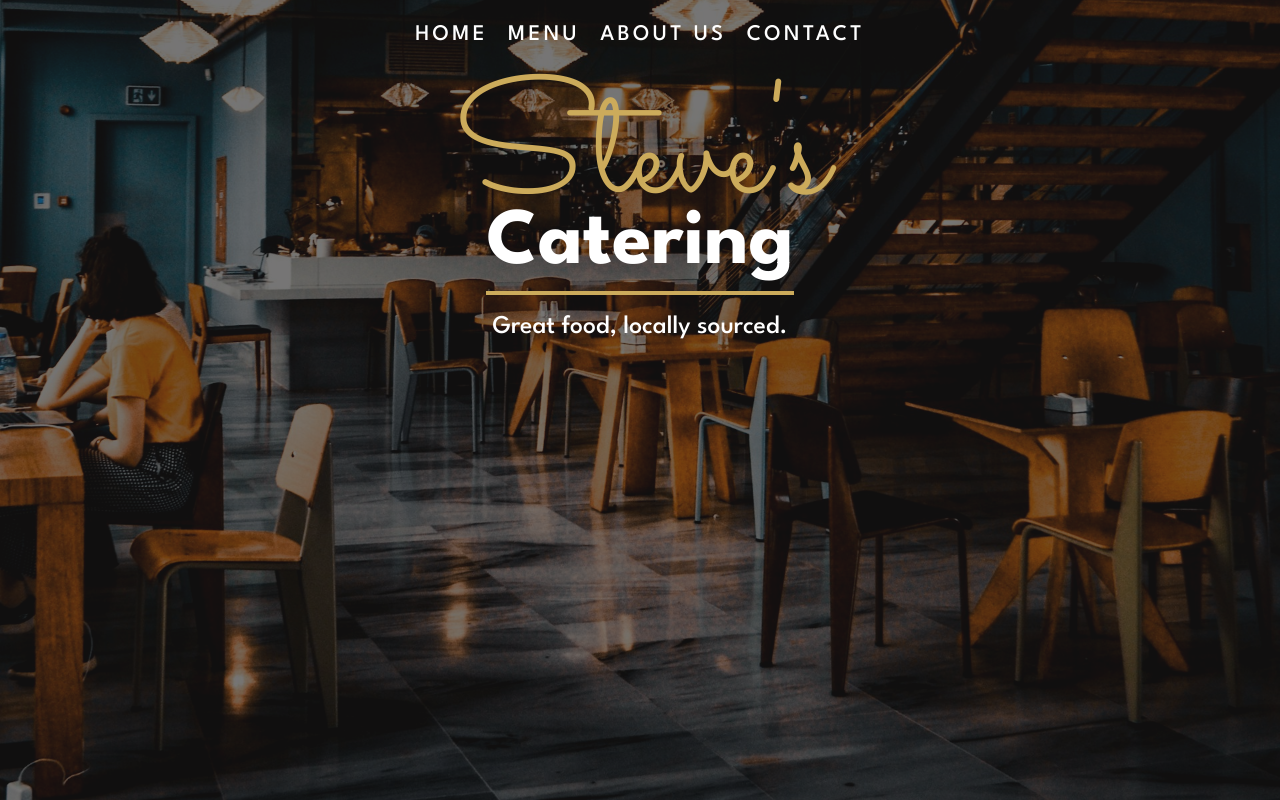
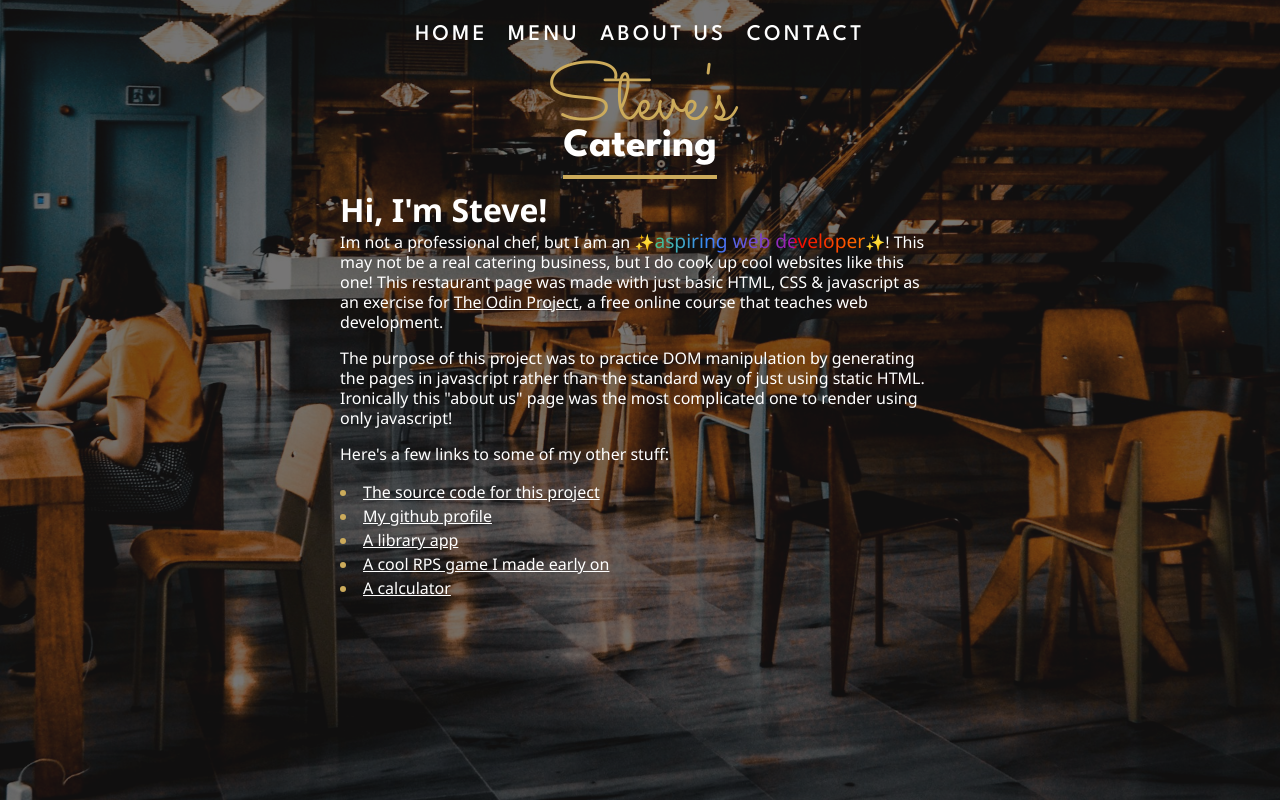
Before and after one commit to stevec-afk/restaurant-page, a website built with webpack: page src/template.html in a window 1280 px wide. Built offline with nearby package versions, Linux system fonts and the light colour scheme.

Commit message:
created about us page in html

```diff
--- a/src/pages/about-us.js
+++ b/src/pages/about-us.js
@@ -1,7 +1,15 @@
 import { $content, createHtmlElement } from "../index.js";
 
 function render() {
-    return;
+    const $logo = createHtmlElement("div", undefined, undefined, "logo");
+    const $h2 = createHtmlElement("h2", "Steve's", ["small"]);
+    const $h1 = createHtmlElement("h1", "Catering", ["small"]);
+    const $menu = createHtmlElement("div", undefined, undefined, "menu")
+
+    $content.innerHTML = ""; // Clear content div
+    $logo.appendChild($h2);
+    $logo.appendChild($h1);
+    $content.appendChild($logo);
 }
 
 export {render as renderAboutus};
--- a/src/styles.css
+++ b/src/styles.css
@@ -53,19 +53,17 @@ nav button:hover {
     border-bottom: 2px solid #CCAB5B;
 }
 
-/* Break line styles */
-.breakline {
-    max-width: 600px;
-    border: 1px solid #CCAB5B;
-    margin: 12px auto;
+#content {
+    display: flex;
+    flex-direction: column;
+    align-items: center;
 }
 
 /* Applies animation fade-in to any children under #content */
 
 #content > * {
-    height:90%;
+    height: 90%;
     animation: fadeIn .5s;
-
 }
 
 @keyframes fadeIn {
@@ -122,7 +120,6 @@ nav button:hover {
     display: flex;
     flex-direction: column;
     align-items: center;
-
 }
 
 .menu-item {
@@ -145,5 +142,60 @@ nav button:hover {
         font-weight: 500;
         text-align: left;
     }
+}
 
+.breakline {
+    max-width: 600px;
+    border: 1px solid #CCAB5B;
+    margin: 12px auto;
 }
+
+/* About Us styles */
+
+#bio {
+    display: flex;
+    flex-direction: column;
+    align-items: flex-start;
+    width: 600px;
+    text-align: left;
+    text-wrap: wrap;
+    font-family: 'Segoe UI', Tahoma, Geneva, Verdana, sans-serif;
+
+    & > p {
+        line-height: 125%;
+        font-weight: 500;
+        padding-bottom: 1em;
+    }
+
+    & > ul {
+        list-style-position: inside;
+        font-weight: 500;
+        line-height: 150%;
+    }
+
+    & > ul ::marker {
+        color: #CCAB5B;
+    }
+}
+
+a {
+    color: white;
+}
+
+/* Totally unnecesary rainbow animation */
+
+.rainbow-text {
+    font-size: 1.2em;
+    background-image: linear-gradient(to right, #F60000, #FF8C00, #FFEE00, #4DE94C, #3783FF,#a515aa);
+    background-size: 200% auto;
+    background-clip: text;
+    -webkit-background-clip: text; /* Vendor prefix for compatibility */
+    color: transparent;
+    animation: rainbow-animation 3s linear infinite;
+}
+
+@keyframes rainbow-animation {
+  to {
+    background-position: 200% center; /* Move the background across the text */
+  }
+}
--- a/src/template.html
+++ b/src/template.html
@@ -21,9 +21,51 @@
     </header>
     <div id="content">
         <div id="logo">
-            <h2>Steve's</h2>
-            <h1>Catering</h1>
-            <p>Great food, locally sourced.</p>
+            <h2 class="small">Steve's</h2>
+            <h1 class="small">Catering</h1>
+            <!-- <p>Great food, locally sourced.</p> -->
+        </div>
+        <div id="bio">
+            <h1>Hi, I'm Steve!</h1>
+            <p>
+                Im not a professional chef, but I am an ✨<span class="rainbow-text">aspiring web developer</span>✨!
+                This may not be a real catering business,
+                but I do cook up cool websites like this one!
+                This restaurant page was made with just basic HTML,
+                CSS & javascript as an exercise for
+                <a href="https://www.theodinproject.com">The Odin Project</a>,
+                a free online course that teaches web development.
+            </p>
+            <p>
+                The purpose of this project was to practice DOM manipulation
+                by generating the pages in javascript rather than the
+                standard way of just using static HTML.
+                Ironically this "about us" page was the most complicated one
+                to render using only javascript!
+            </p>
+            <p> Here's a few links to some of my other stuff:</p>
+            <ul>
+                <li>
+                    <a target="_blank" rel="noopener noreferrer" href="https://github.com/stevec-afk/restaurant-page">
+                    The source code for this project</a>
+                </li>
+                <li>
+                    <a target="_blank" rel="noopener noreferrer" href="https://github.com/stevec-afk">
+                    My github profile</a>
+                </li>
+                <li>
+                    <a target="_blank" rel="noopener noreferrer" href="https://stevec-afk.github.io/library">
+                    A library app</a>
+                </li>
+                <li>
+                    <a target="_blank" rel="noopener noreferrer" href="https://stevec-afk.github.io/rock-paper-scissors">
+                    A cool RPS game I made early on</a>
+                </li>
+                <li>
+                    <a href="https://stevec-afk.github.io/calculator">
+                    A calculator</a>
+                </li>
+            </ul>
         </div>
     </div>
 </body>
```
